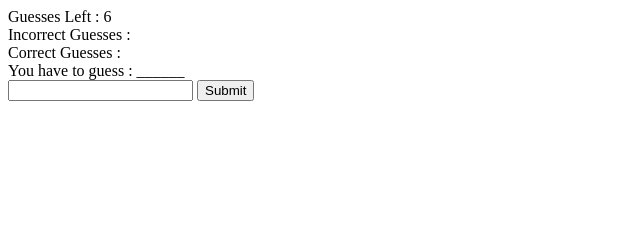
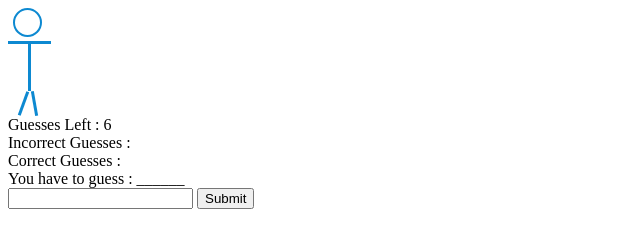
Before and after one commit to charlenegipulan/Hangman-Angular, a plain HTML site: page index.html in a window 1280 px wide. Shown: the whole page, without its empty margins (0-640 px from the left). Drawn offline with nearby package versions, Linux system fonts and the light colour scheme.

Commit message:
create css of man

```diff
--- a/index.html
+++ b/index.html
@@ -6,13 +6,30 @@
     <title>Hangman App</title>
     <script src="https://ajax.googleapis.com/ajax/libs/angularjs/1.7.8/angular.min.js"></script>
     <script src="app.js"></script>
+    <link href="style.css" rel="stylesheet">
 </head>
 <body data-ng-app="HangmanApp" ng-controller="GameController">
     <div>
+        <div class="head">
+        </div>
+        <div class="body">
+            <div class="left-arm">
+            </div>
+            <div class="spine">
+            </div>
+            <div class="right-arm">
+            </div>
+        </div>
+        <div class="legs">
+            <div class="left-leg">
+            </div>
+            <div class="right-leg">
+            </div>
+        </div>
         <div>
             Guesses Left : {{guesses}}
         </div>
-        <div>
+        <div class="incorrectGuesses">
             Incorrect Guesses : <span ng-repeat="letter in incorrectLettersChosen">{{letter}}</span>
         </div>
         <div>
--- /dev/null
+++ b/style.css
@@ -0,0 +1,51 @@
+.head {
+    height: 25px;
+    width: 25px;
+    border: 2px solid #0d89d1;
+    border-radius: 50%;
+    display: inline-block;
+    margin-left: 5px;
+}
+
+.body {
+    display: flex;
+}
+
+.left-arm {
+    width: 20px;
+    height: 3px;
+    background-color: #0d89d1;
+}
+
+.spine {
+    height: 50px;
+    width: 3px;
+    background-color: #0d89d1;
+}
+
+.right-arm {
+    width: 20px;
+    height: 3px;
+    background-color: #0d89d1;
+}
+
+.left-leg {
+    height: 25px;
+    background-color: #0d89d1;
+    width: 3px;
+    transform: rotate(20deg);
+    margin-left: 8px;
+}
+
+.right-leg {
+    height: 25px;
+    background-color: #0d89d1;
+    width: 3px;
+    transform: rotate(350deg);
+    margin-left: 8px;
+}
+
+.legs {
+    display: flex;
+    margin-left: 6px;
+}
```
Also changed, not shown: 1 other file.
